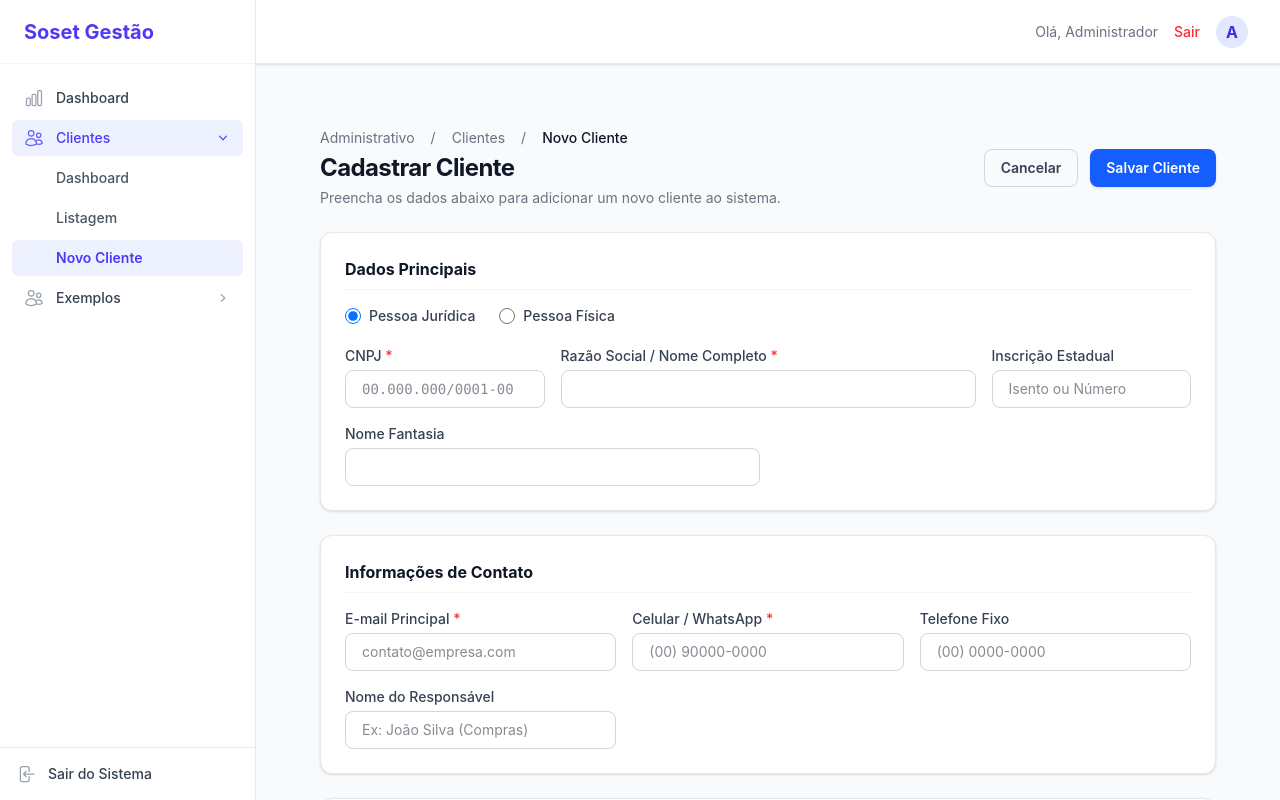
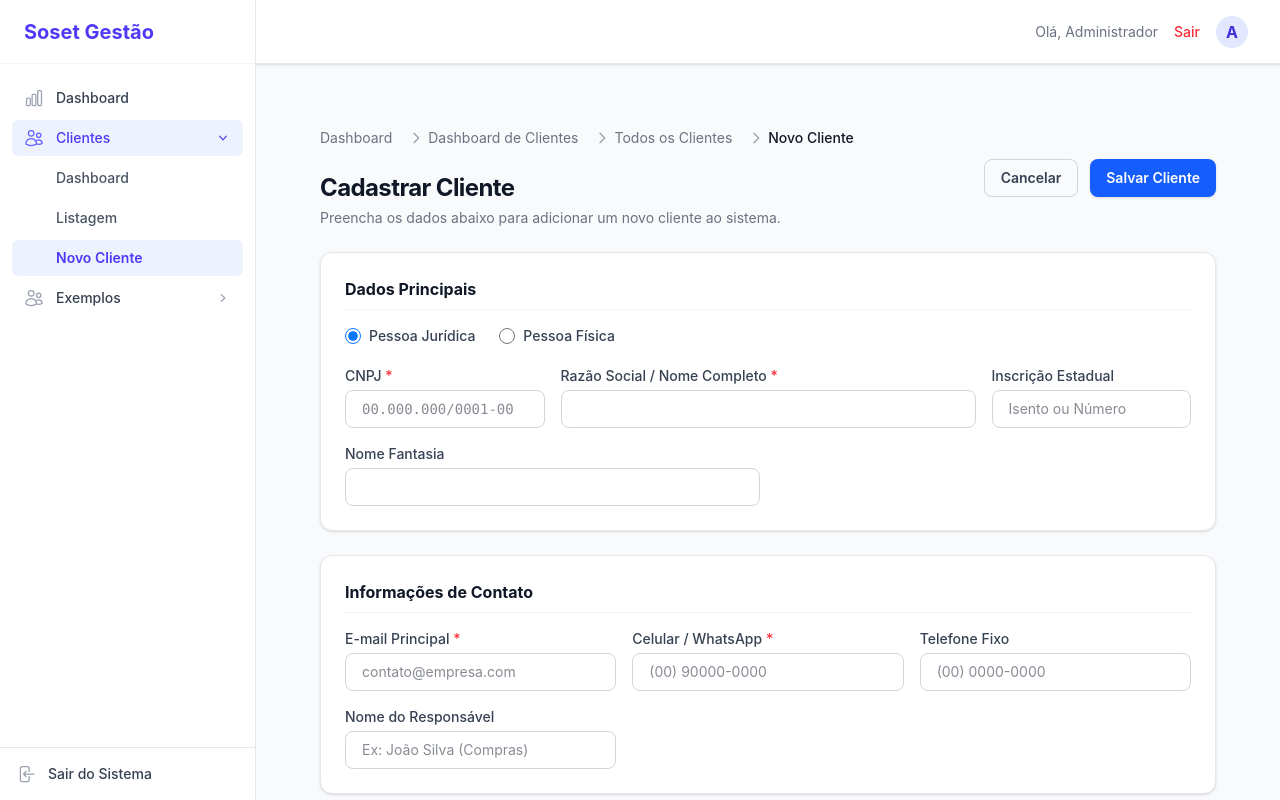
Before and after one commit to grafica-soset/front-admin, a Nuxt app: page /clientes/novo in a window 1280 px wide. Built offline with nearby package versions, Linux system fonts and the light colour scheme.

Commit message:
Breadcrump na tela de cadastro

```diff
--- a/app/components/ui/Breadcrumb.vue
+++ b/app/components/ui/Breadcrumb.vue
@@ -1,3 +1,16 @@
+<script setup>
+const props = defineProps({
+  items: {
+    type: Array,
+    required: true,
+    // Exemplo do formato esperado: [{ label: 'Clientes', to: '/clientes' }, { label: 'Novo Cliente' }]
+  }
+})
+
+// Função auxiliar para descobrir se é o último item do array
+const isLast = (index) => index === props.items.length - 1
+</script>
+
 <template>
   <nav class="flex mb-6 text-sm text-gray-500" aria-label="Breadcrumb">
     <ol class="inline-flex items-center space-x-1 md:space-x-3">
@@ -27,16 +40,3 @@
     </ol>
   </nav>
 </template>
-
-<script setup>
-const props = defineProps({
-  items: {
-    type: Array,
-    required: true,
-    // Exemplo do formato esperado: [{ label: 'Clientes', to: '/clientes' }, { label: 'Novo Cliente' }]
-  }
-})
-
-// Função auxiliar para descobrir se é o último item do array
-const isLast = (index) => index === props.items.length - 1
-</script>
--- a/app/pages/clientes/novo.vue
+++ b/app/pages/clientes/novo.vue
@@ -1,17 +1,16 @@
+<script setup>
+const breadcrumb = [
+  { label: 'Dashboard de Clientes', to: '/clientes' },
+  { label: 'Todos os Clientes', to: '/clientes/listagem' },
+  { label: 'Novo Cliente' }
+]
+</script>
 <template>
   <div class="p-6 md:p-8 bg-gray-50 min-h-screen font-sans w-full">
 
     <header class="flex flex-col md:flex-row justify-between items-start md:items-center gap-4 mb-6">
       <div>
-        <nav class="flex text-sm text-gray-500 mb-1" aria-label="Breadcrumb">
-          <ol class="inline-flex items-center space-x-1 md:space-x-2">
-            <li class="inline-flex items-center hover:text-blue-600 cursor-pointer">Administrativo</li>
-            <li><span class="mx-2">/</span></li>
-            <li class="hover:text-blue-600 cursor-pointer">Clientes</li>
-            <li><span class="mx-2">/</span></li>
-            <li class="text-gray-900 font-medium">Novo Cliente</li>
-          </ol>
-        </nav>
+        <UiBreadcrumb :items="breadcrumb" />
         <h1 class="text-2xl font-bold tracking-tight text-gray-900">Cadastrar Cliente</h1>
         <p class="text-sm text-gray-500 mt-1">Preencha os dados abaixo para adicionar um novo cliente ao sistema.</p>
       </div>
```
